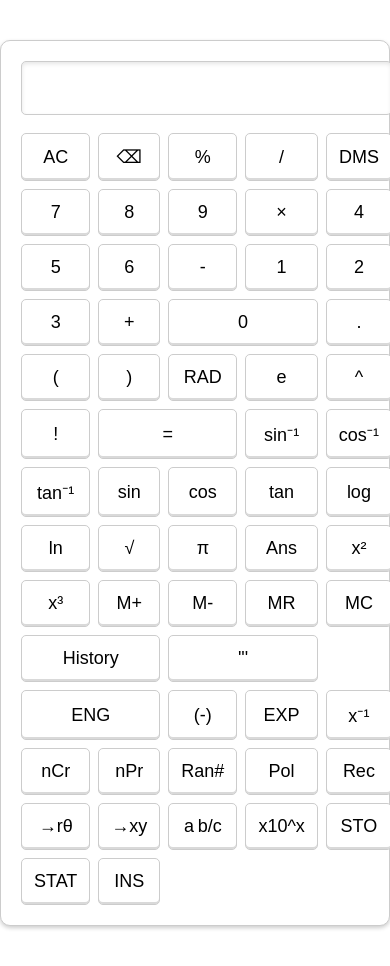
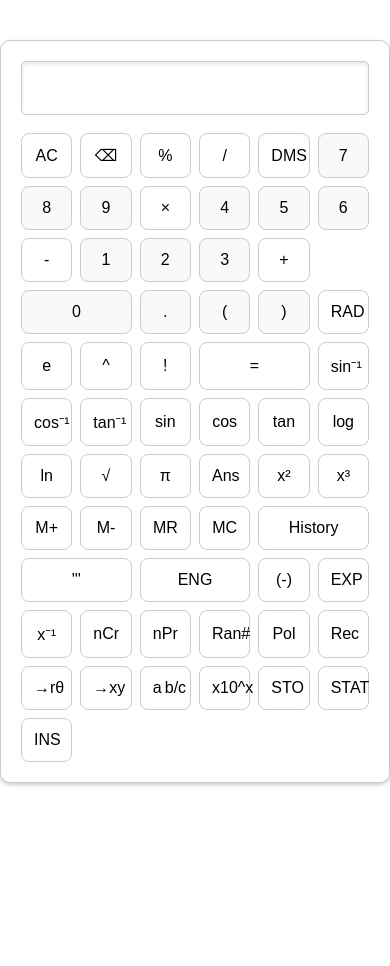
Before and after one commit to NITISHKUMAR6542/Mathematical-Calculator-Full-free-, a plain HTML site: page index.html in a window 390 px wide. After the commit the page ends 844 px from the top, so only its background shows below. Drawn offline with Linux system fonts and the light colour scheme.

Commit message:
Update index.html

```diff
--- a/index.html
+++ b/index.html
@@ -14,16 +14,17 @@
       position: relative;
     }
     .calculator {
+      /* Using auto-fit to make the grid responsive */
       display: grid;
-      grid-template-columns: repeat(5, 1fr);
+      grid-template-columns: repeat(auto-fit, minmax(60px, 1fr));
       gap: 8px;
-      max-width: 450px;
+      max-width: 500px;
       margin: 40px auto;
       padding: 20px;
       background: #fff;
       border: 1px solid #ccc;
       border-radius: 10px;
-      box-shadow: 0 2px 4px rgba(0, 0, 0, 0.2);
+      box-shadow: 0 2px 4px rgba(0,0,0,0.2);
     }
     #display {
       grid-column: 1 / -1;
@@ -39,21 +40,29 @@
     }
     button {
       padding: 12px;
-      font-size: 18px;
-      background: #fff;
+      font-size: 16px;
+      background: #f9f9f9;
       color: #000;
       border: 1px solid #ccc;
-      border-radius: 5px;
+      border-radius: 8px;
       cursor: pointer;
-      box-shadow: inset 0 -2px 0 rgba(0, 0, 0, 0.15);
-      transition: background 0.2s ease, box-shadow 0.2s ease;
+      transition: background 0.3s ease;
     }
-    button:hover { background: #f7f7f7; }
-    button:active { box-shadow: inset 0 2px 0 rgba(0, 0, 0, 0.15); }
+    button:hover {
+      background: #e6e6e6;
+    }
+    /* Style adjustments for operator & function buttons */
     .operator, .function, .equals, .clear, .white-btn, .black-btn {
       background: #fff;
       color: #000;
       border: 1px solid #ccc;
+    }
+    /* Responsive adjustments */
+    @media (max-width: 600px) {
+      .calculator {
+        grid-template-columns: repeat(auto-fit, minmax(50px, 1fr));
+        max-width: 95%;
+      }
     }
     /* Styles for the history panel */
     #historyContainer {
@@ -167,7 +176,7 @@
   <!-- History Panel -->
   <div id="historyContainer">
     <h2>Calculation History</h2>
-    <div id="historyContent" style="font-family:monospace;"></div>
+    <div id="historyContent" style="font-family: monospace;"></div>
     <div id="historyClose" onclick="toggleHistory()">Close</div>
   </div>
 
@@ -186,25 +195,28 @@
       document.getElementById('angleModeBtn').textContent = angleMode;
     }
 
-    // Insert value at current cursor position of display
+    // Insert value at current cursor position
     function appendToDisplay(value, cursorOffset = value.length) {
       const d = document.getElementById('display'),
-            s = d.selectionStart, e = d.selectionEnd, v = d.value;
+            s = d.selectionStart,
+            e = d.selectionEnd,
+            v = d.value;
       d.value = v.slice(0, s) + value + v.slice(e);
       d.focus();
       d.setSelectionRange(s + cursorOffset, s + cursorOffset);
     }
 
-    // Clear the display field
+    // Clear display field
     function clearDisplay() {
       document.getElementById('display').value = '';
     }
 
-    // Remove last character (backspace)
+    // Remove one character (Backspace)
     function backspace() {
       const d = document.getElementById('display');
       d.removeAttribute('readonly');
-      const s = d.selectionStart, e = d.selectionEnd;
+      const s = d.selectionStart,
+            e = d.selectionEnd;
       if (s === e && s > 0) {
         d.value = d.value.slice(0, s - 1) + d.value.slice(s);
         d.setSelectionRange(s - 1, s - 1);
@@ -215,16 +227,15 @@
       setTimeout(() => d.setAttribute('readonly', true), 0);
     }
 
-    // Main calculation function using eval (with preprocessing for functions)
+    // Main calculation routine
     function calculate() {
       try {
         let input = document.getElementById('display').value,
             expr = input
-              // Replace special operations nCr and nPr
               .replace(/nCr([^,]+),([^)]+)/g, 'comb($1,$2)')
               .replace(/nPr([^,]+),([^)]+)/g, 'perm($1,$2)')
-              // Constants and trig functions
-              .replace(/π/g, 'Math.PI').replace(/e/g, 'Math.E')
+              .replace(/π/g, 'Math.PI')
+              .replace(/e/g, 'Math.E')
               .replace(/\basin/g, 'Math.asin(')
               .replace(/\bacos/g, 'Math.acos(')
               .replace(/\batan/g, 'Math.atan(')
@@ -237,7 +248,7 @@
               .replace(/\^/g, '**')
               .replace(/%/g, '/100');
 
-        // Adjust for DEG or GRAD modes if needed
+        // Adjust for DEG or GRAD
         if (angleMode === 'DEG') {
           expr = expr
             .replace(/Math\.sin([^)]+)/g, 'Math.sin(($1*Math.PI/180))')
@@ -255,7 +266,8 @@
             .replace(/Math\.acos([^)]+)/g, '(Math.acos($1)*200/Math.PI)')
             .replace(/Math\.atan([^)]+)/g, '(Math.atan($1)*200/Math.PI)');
         }
-        // Process factorial expression (e.g., "5!")
+
+        // Process factorial (e.g., "5!")
         expr = expr.replace(/(\d+)!/g, (_, n) => {
           let num = parseInt(n), r = 1;
           for (let i = 2; i <= num; i++) r *= i;
@@ -270,26 +282,26 @@
       }
     }
 
-    // Toggle sign of the current value
+    // Toggle sign
     function toggleSign() {
       const d = document.getElementById('display'),
             v = parseFloat(d.value);
       if (!isNaN(v)) d.value = (-v).toString();
     }
 
-    // Insert exponential notation symbol
+    // Insert exponential symbol
     function insertEXP() {
       appendToDisplay('E');
     }
 
-    // Compute reciprocal (1/x)
+    // Reciprocal calculation (1/x)
     function reciprocal() {
       const d = document.getElementById('display'),
             v = parseFloat(d.value);
       d.value = (!isNaN(v) && v !== 0) ? (1 / v).toString() : 'Error';
     }
 
-    // Combination (nCr)
+    // Combination calculation (nCr)
     function comb(n, r) {
       n = parseInt(n); r = parseInt(r);
       if (r > n) return 0;
@@ -298,7 +310,7 @@
       return res;
     }
 
-    // Permutation (nPr)
+    // Permutation calculation (nPr)
     function perm(n, r) {
       n = parseInt(n); r = parseInt(r);
       if (r > n) return 0;
@@ -307,7 +319,7 @@
       return res;
     }
 
-    // Insert previous answer (Ans)
+    // Insert previous answer
     function insertAns() {
       appendToDisplay(lastAnswer.toString());
     }
@@ -317,21 +329,17 @@
       const v = parseFloat(document.getElementById('display').value);
       if (!isNaN(v)) memory = v;
     }
-
     function memoryAdd() {
       let v = parseFloat(document.getElementById('display').value);
       if (!isNaN(v)) memory += v;
     }
-
     function memorySubtract() {
       let v = parseFloat(document.getElementById('display').value);
       if (!isNaN(v)) memory -= v;
     }
-
     function memoryRecall() {
       document.getElementById('display').value = memory;
     }
-
     function memoryClear() {
       memory = 0;
     }
@@ -341,7 +349,7 @@
       appendToDisplay("'''");
     }
 
-    // Convert number to exponential (ENG mode)
+    // Toggle exponential notation (ENG)
     function toggleENG() {
       const d = document.getElementById('display'),
             v = parseFloat(d.value);
@@ -360,7 +368,7 @@
       d.value = `${deg}° ${min}' ${sec}"`;
     }
 
-    // Convert to Polar coordinates from comma-separated x,y
+    // Convert to Polar coordinates (from x,y)
     function convertToPolar() {
       const d = document.getElementById('display'),
             [x, y] = d.value.split(',').map(parseFloat);
@@ -371,7 +379,7 @@
       d.value = `${r},${theta}`;
     }
 
-    // Convert to Rectangular coordinates from comma-separated polar values (r,θ)
+    // Convert to Rectangular coordinates (from polar r,θ)
     function convertToRectangular() {
       const d = document.getElementById('display'),
             [r, theta] = d.value.split(',').map(parseFloat);
@@ -383,7 +391,7 @@
       d.value = `${x},${y}`;
     }
 
-    // Convert decimal to fraction approximation
+    // Approximate decimal as fraction
     function convertToFraction() {
       const d = document.getElementById('display'),
             v = parseFloat(d.value);
@@ -408,7 +416,7 @@
       d.value = `${parseFloat(m)}×10^${parseInt(e)}`;
     }
 
-    // History: Toggle the visibility of the history panel
+    // Toggle history panel visibility
     function toggleHistory() {
       const hist = document.getElementById('historyContainer');
       if (hist.style.display === 'none' || hist.style.display === '') {
@@ -420,7 +428,7 @@
       }
     }
 
-    // Push a number to the stats array (for additional functionality)
+    // Push a number to the stats array
     function statPush() {
       const v = parseFloat(document.getElementById('display').value);
       if (!isNaN(v)) stats.push(v);
@@ -430,6 +438,11 @@
     function statInsert() {
       if (stats.length) appendToDisplay(stats[stats.length - 1].toString());
     }
+
+    // Insert a random number
+    function insertRandom() {
+      appendToDisplay(Math.random().toString());
+    }
   </script>
 </body>
-</html>
+  </html>
```
